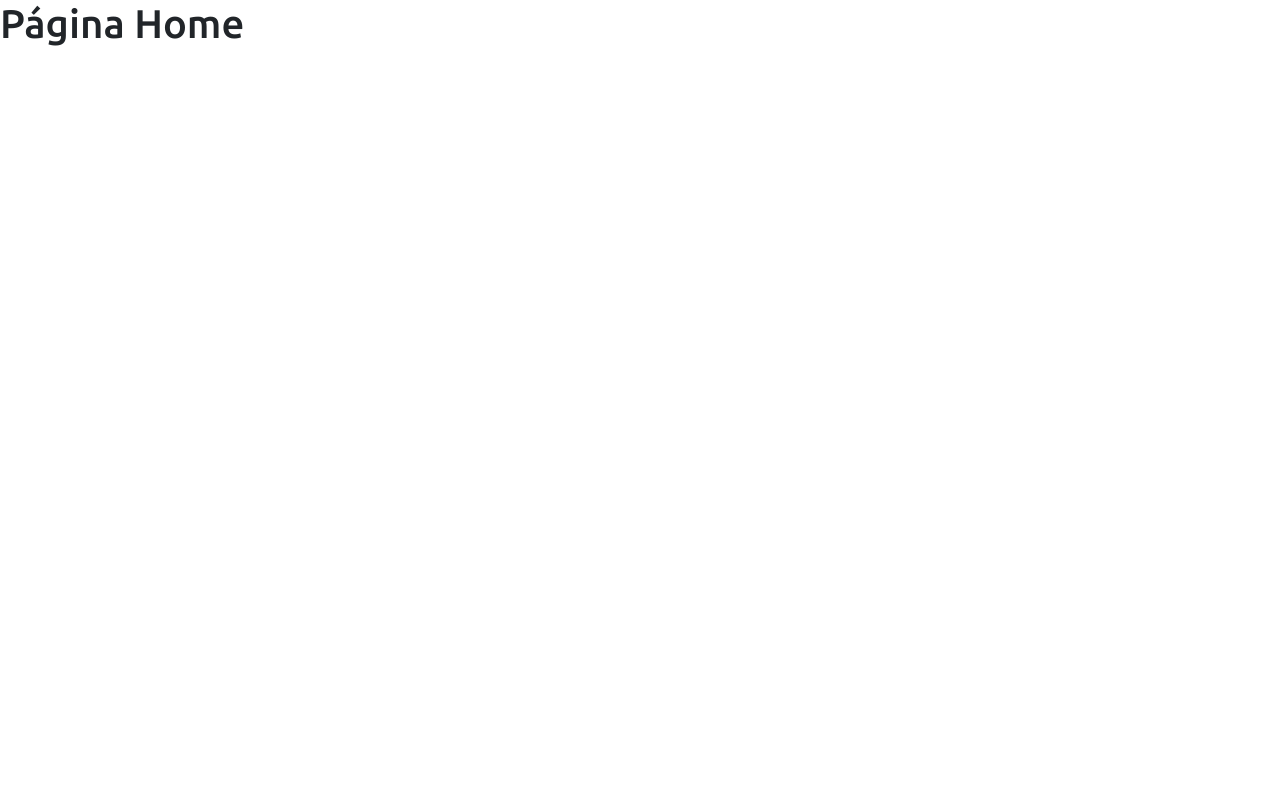
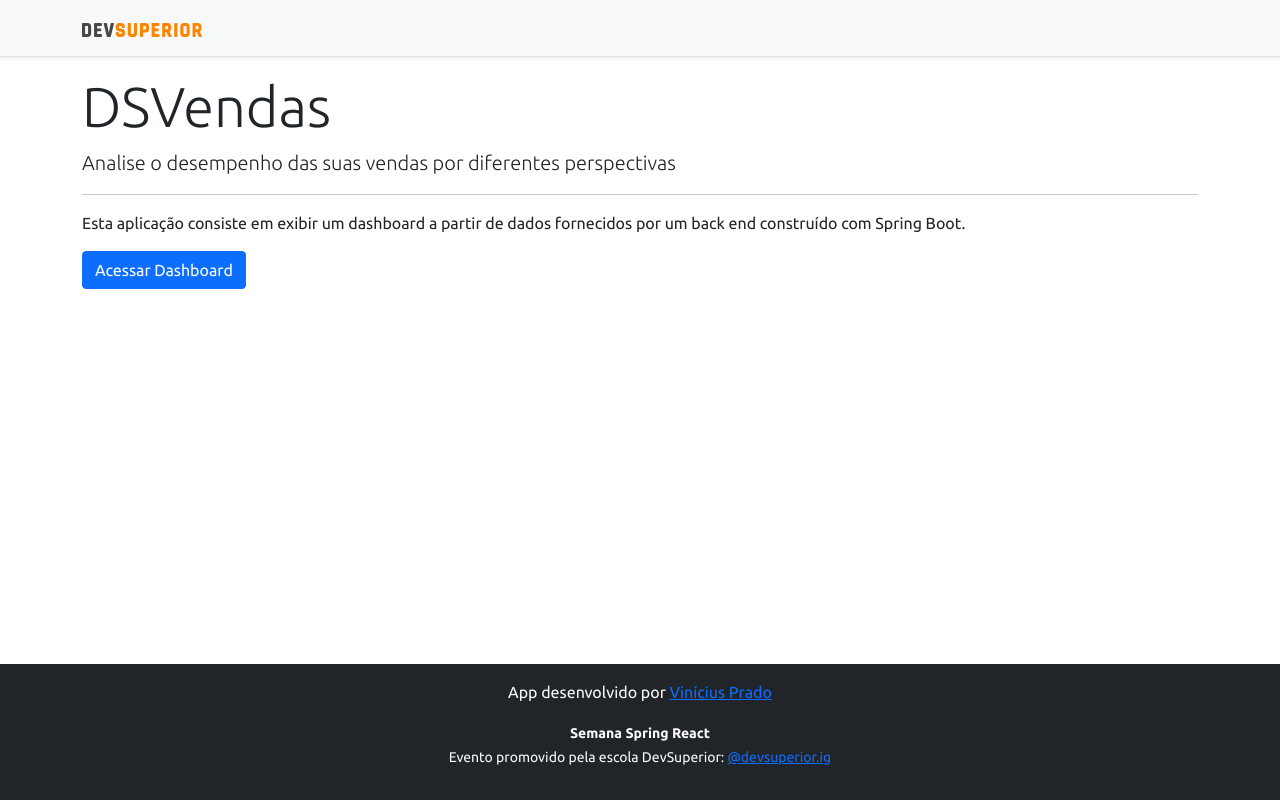
Before and after one commit to dev-vinicius-prado/projeto-sds3, a React (Create React App) app in the folder frontend/: page / in a window 1280 px wide. Built offline with nearby package versions, Linux system fonts and the light colour scheme.

Commit message:
Home, navigation

```diff
--- a/frontend/src/components/NavBar/index.tsx
+++ b/frontend/src/components/NavBar/index.tsx
@@ -1,13 +1,16 @@
 import ImgDsDark from 'assets/images/ds-dark.svg'
+import { Link } from 'react-router-dom'
 
 export const NavBar = () => {
-    return (
-        <div className="d-flex flex-column flex-md-row align-items-center p-3 px-md-4 mb-3 bg-light border-bottom shadow-sm">
-  <div className="container">
-    <nav className="my-2 my-md-0 mr-md-3">
-      <img src={ImgDsDark} alt="DevSuperior" width="120" />
-    </nav>
-  </div>
-</div>
-    )
+  return (
+    <div className='d-flex flex-column flex-md-row align-items-center p-3 px-md-4 mb-3 bg-light border-bottom shadow-sm'>
+      <div className='container'>
+        <nav className='my-2 my-md-0 mr-md-3'>
+          <Link to='/'>
+            <img src={ImgDsDark} alt='DevSuperior' width='120' />
+          </Link>
+        </nav>
+      </div>
+    </div>
+  )
 }
--- a/frontend/src/pages/Home/index.tsx
+++ b/frontend/src/pages/Home/index.tsx
@@ -1,7 +1,28 @@
+import { Footer } from 'components/Footer'
+import { NavBar } from 'components/NavBar'
+import { Link } from 'react-router-dom'
+
 export const Home = () => {
   return (
     <>
-      <h1>Página Home</h1>
+      <NavBar />
+      <div className='container'>
+        <div className='jumbotron'>
+          <h1 className='display-4'>DSVendas</h1>
+          <p className='lead'>
+            Analise o desempenho das suas vendas por diferentes perspectivas
+          </p>
+          <hr />
+          <p>
+            Esta aplicação consiste em exibir um dashboard a partir de dados
+            fornecidos por um back end construído com Spring Boot.
+          </p>
+          <Link to='/dashboard' className='btn btn-primary btn-large'>
+            Acessar Dashboard
+          </Link>
+        </div>
+      </div>
+      <Footer />
     </>
   )
 }
```
